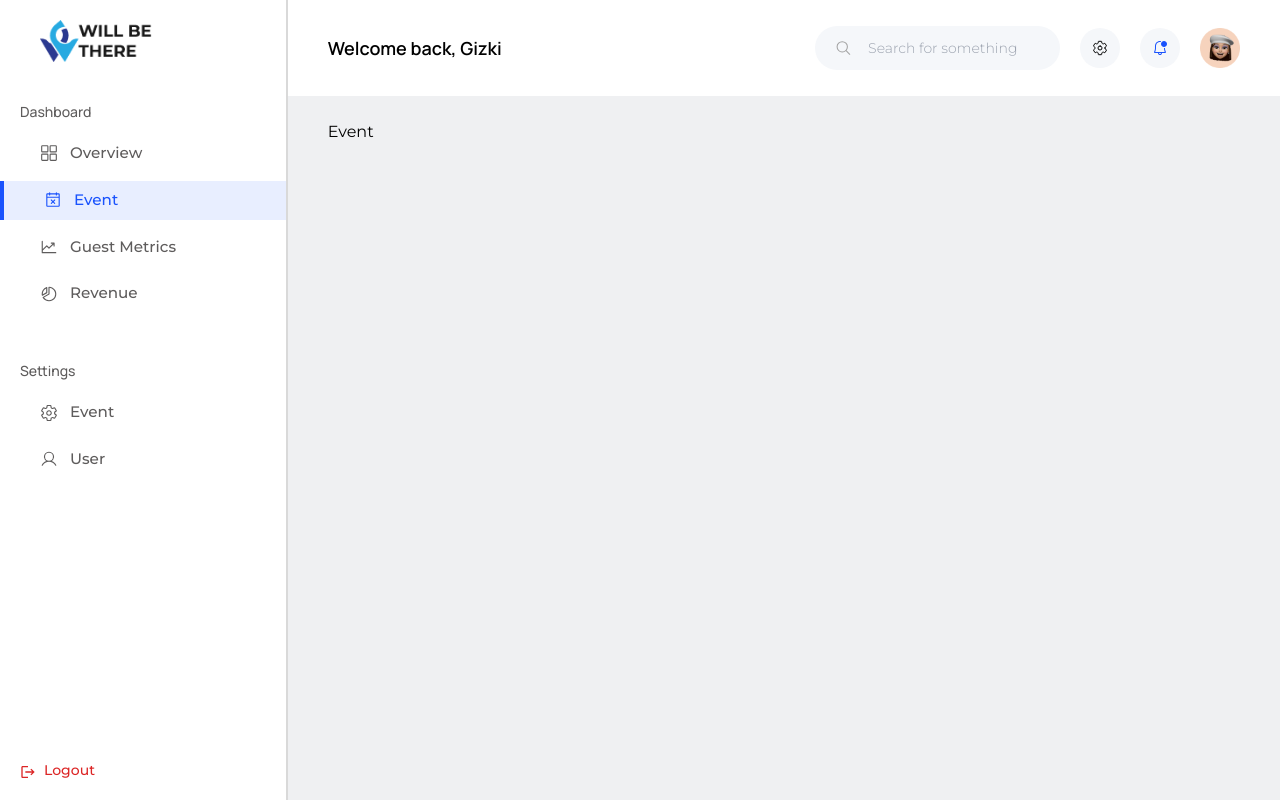
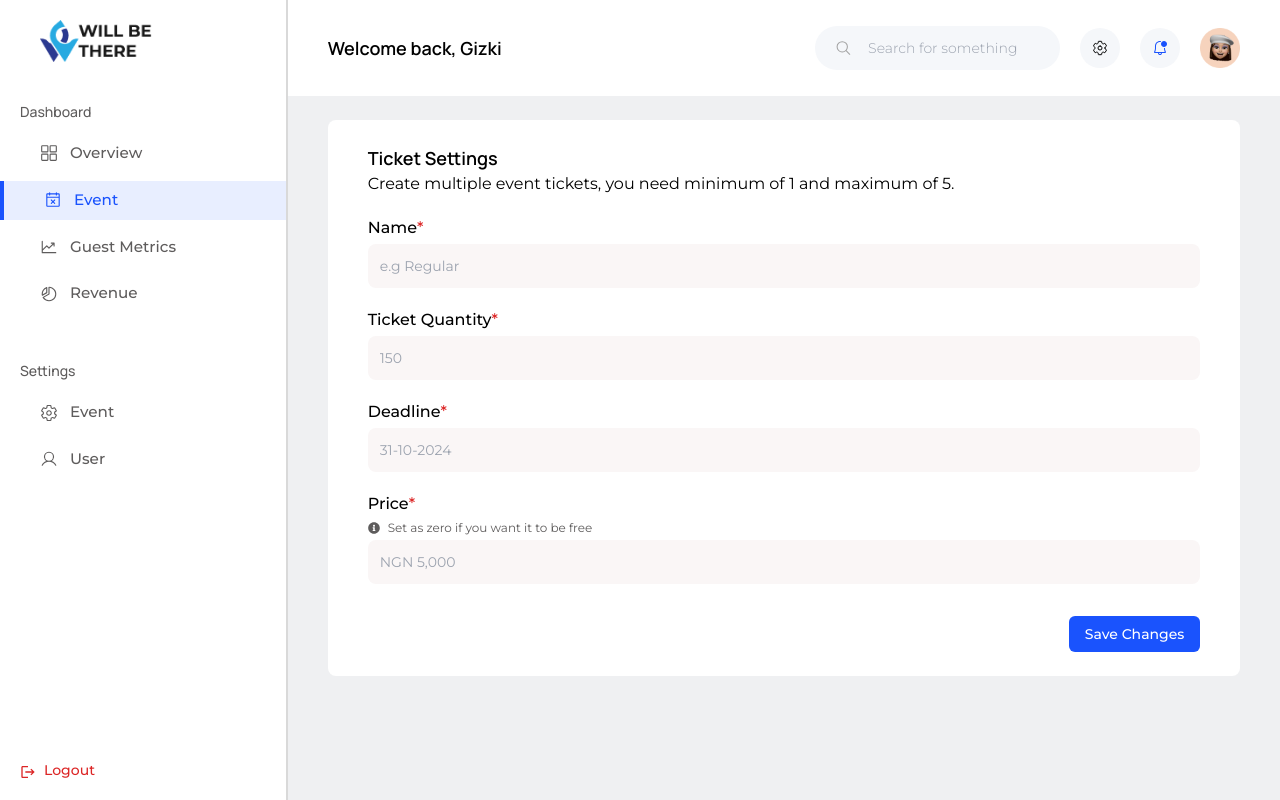
Before and after one commit to WILL-BE-THERE/WILL-BE-THERE, a React (Vite) app in the folder Frontend-React/: page /dashboard/event in a window 1280 px wide. Built offline with nearby package versions, Linux system fonts and the light colour scheme.

Commit message:
added a package for pie chart and finished the event (ticket setting) page

```diff
--- a/Frontend-React/package.json
+++ b/Frontend-React/package.json
@@ -19,6 +19,7 @@
     "react": "^18.2.0",
     "react-dom": "^18.2.0",
     "react-icons": "^5.1.0",
+    "react-minimal-pie-chart": "^8.4.0",
     "react-router-dom": "^6.22.3",
     "react-select": "^5.8.0"
   },
--- a/Frontend-React/src/pages/dashboard/Event.tsx
+++ b/Frontend-React/src/pages/dashboard/Event.tsx
@@ -1,4 +1,97 @@
+import { ChangeEvent, FormEvent, useState } from 'react'
+import { FaInfoCircle } from 'react-icons/fa'
+
 const Event = () => {
-  return <div className="">Event</div>
+  const initialTicketInfo = {
+    name: '',
+    ticketQuantity: '',
+    deadline: '',
+    price: '',
+  }
+
+  const [ticketInfo, setTicketInfo] = useState(initialTicketInfo)
+
+  const handleSubmit = (e: FormEvent<HTMLFormElement>) => {
+    e.preventDefault()
+  }
+
+  const handleChange = (e: ChangeEvent<HTMLInputElement>) => {
+    const { name, value } = e.target
+    setTicketInfo((prevInfo) => ({ ...prevInfo, [name]: value }))
+  }
+
+  return (
+    <form onSubmit={handleSubmit} className="bg-white rounded-lg py-6 px-10">
+      <h1 className="text-lg font-semibold">Ticket Settings</h1>
+      <p>
+        Create multiple event tickets, you need minimum of 1 and maximum of 5.
+      </p>
+
+      <label htmlFor="name" className="flex flex-col gap-1 mt-5">
+        <p className="flex font-medium">
+          Name <span className="text-red-600">*</span>
+        </p>
+        <input
+          type="text"
+          placeholder="e.g Regular"
+          name="name"
+          value={ticketInfo.name}
+          onChange={handleChange}
+          className="w-full bg-[#FAF6F6] rounded-lg text-sm p-3"
+        />
+      </label>
+      <label htmlFor="ticketQuantity" className="flex flex-col gap-1 mt-5">
+        <p className="flex font-medium">
+          Ticket Quantity <span className="text-red-600">*</span>
+        </p>
+        <input
+          type="text"
+          placeholder="150"
+          name="ticketQuantity"
+          value={ticketInfo.ticketQuantity}
+          onChange={handleChange}
+          className="w-full bg-[#FAF6F6] rounded-lg text-sm p-3"
+        />
+      </label>
+      <label htmlFor="deadline" className="flex flex-col gap-1 mt-5">
+        <p className="flex font-medium">
+          Deadline <span className="text-red-600">*</span>
+        </p>
+        <input
+          type="text"
+          placeholder="31-10-2024"
+          name="deadline"
+          value={ticketInfo.deadline}
+          onChange={handleChange}
+          className="w-full bg-[#FAF6F6] rounded-lg text-sm p-3"
+        />
+      </label>
+      <label htmlFor="price" className="flex flex-col gap-1 mt-5">
+        <p className="flex font-medium">
+          Price <span className="text-red-600">*</span>
+        </p>
+        <p className="flex text-xs gap-2 text-neutral-200 items-center">
+          <FaInfoCircle /> Set as zero if you want it to be free
+        </p>
+        <input
+          type="text"
+          placeholder="NGN 5,000"
+          name="price"
+          value={ticketInfo.price}
+          onChange={handleChange}
+          className="w-full bg-[#FAF6F6] rounded-lg text-sm p-3"
+        />
+      </label>
+
+      <div className="w-full flex justify-end mt-8">
+        <button
+          type="submit"
+          className="bg-primary-100 px-4 py-2 text-sm text-white font-medium rounded-md"
+        >
+          Save Changes
+        </button>
+      </div>
+    </form>
+  )
 }
 export default Event
--- a/Frontend-React/src/pages/dashboard/GuestMetrics.tsx
+++ b/Frontend-React/src/pages/dashboard/GuestMetrics.tsx
@@ -1,4 +1,17 @@
+import { PieChart } from 'react-minimal-pie-chart'
+
 const GuestMetrics = () => {
-  return <div>GuestMetrics</div>
+  return (
+    <div className="w-28 bg-white h-28 rounded-full relative flex items-center justify-center">
+      <PieChart
+        className="absolute w-56 h-56 -z-[1]"
+        paddingAngle={2}
+        data={[
+          { title: 'One', value: 10, color: '#E38627' },
+          { title: 'Two', value: 15, color: '#C13C37' },
+        ]}
+      />
+    </div>
+  )
 }
 export default GuestMetrics
```
Also changed, not shown: 1 other file (tests, documents, lock files or other folders).
